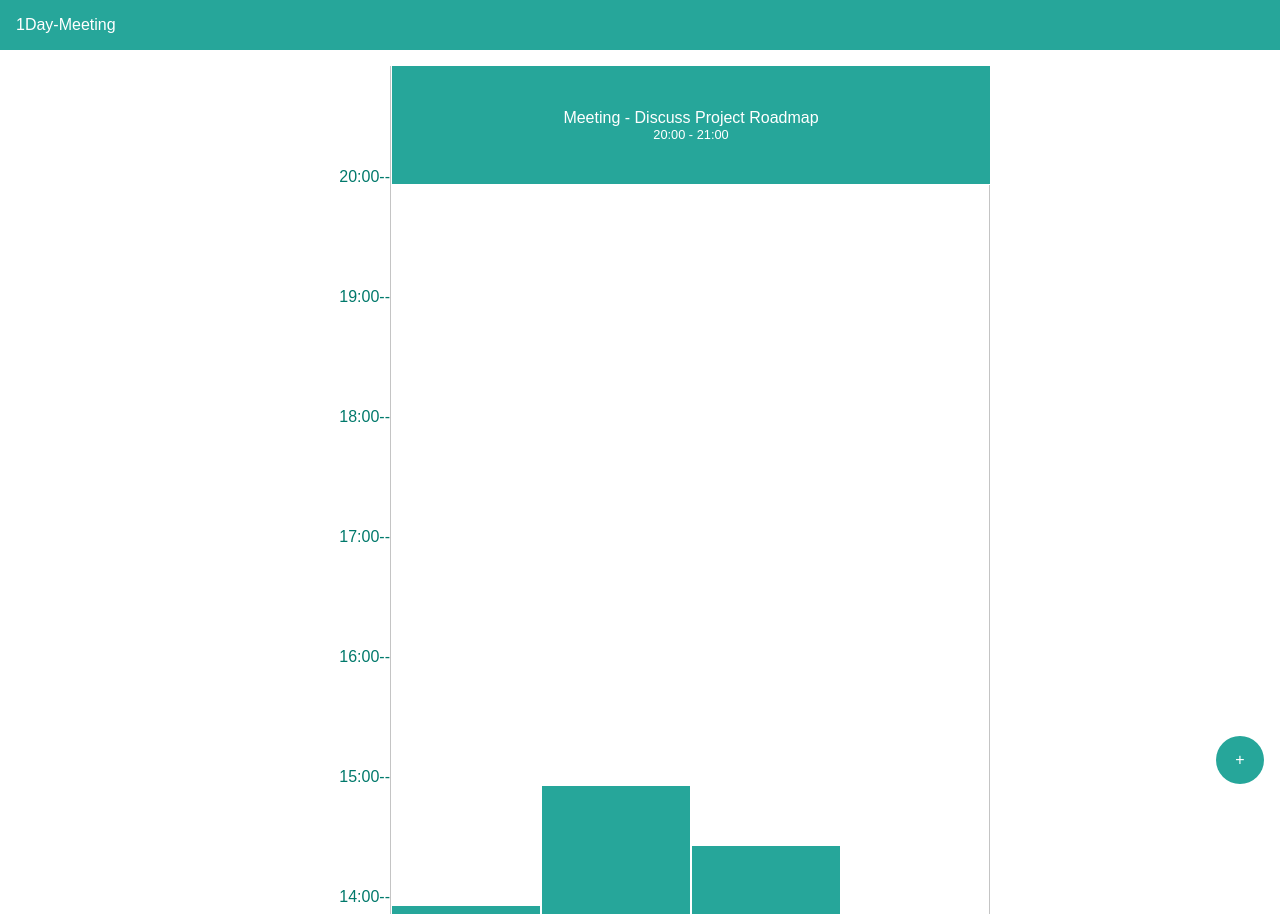
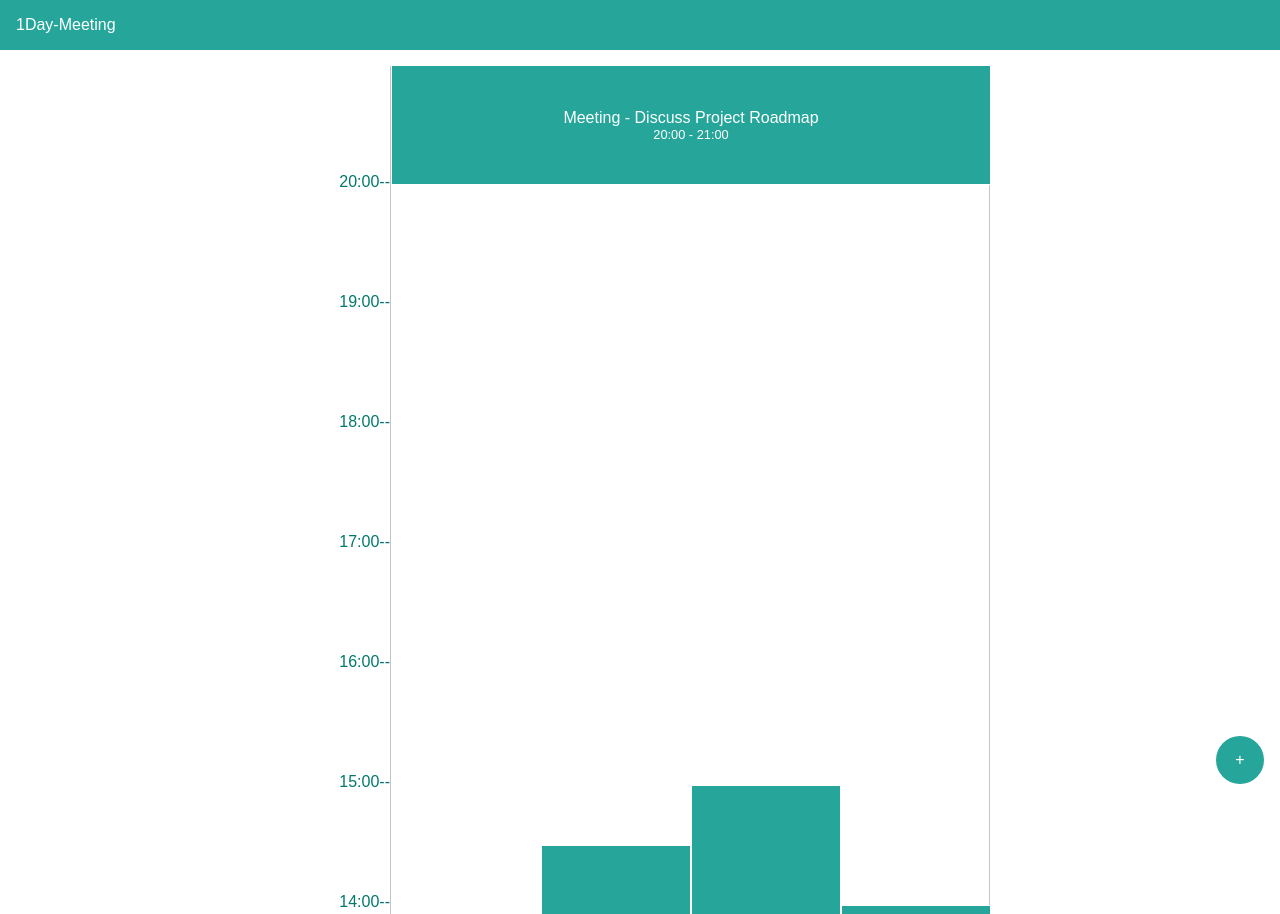
Before and after one commit to msrikanth508/1day-meeting-app, a website built with Parcel: page index.html in a window 1280 px wide. Shown: the top 914 px of the page. Built offline with nearby package versions, Linux system fonts and the light colour scheme.

```diff
--- a/src/CSS/styles.css
+++ b/src/CSS/styles.css
@@ -1,6 +1,6 @@
 :root {
   --primary-color: #26a69a;
-    --secondary-color: #00796b
+  --secondary-color: #00796b;
 }
 
 body {
@@ -28,7 +28,6 @@
   display: flex;
   flex-direction: row;
   margin-bottom: 1em;
-
 }
 .app__body {
   height: inherit;
@@ -48,13 +47,22 @@
   flex-direction: column;
 }
 
-.app__body--value {
-    font-size: .8em;
-}
-
 .app__body--slot:hover {
   background: var(--secondary-color);
 }
+
+.app__body--value {
+  font-size: 0.8em;
+}
+
+.app__body--title {
+  width: 100%;
+  white-space: nowrap;
+  overflow: hidden;
+  text-overflow: ellipsis;
+  text-align: center;
+}
+
 .app__ruler {
   position: relative;
   width: 100px;
@@ -62,8 +70,14 @@
   display: flex;
   flex-direction: column;
   flex-flow: column-reverse;
+}
 
-}
+/* .app__ruler::after {
+    content: '21:00--';
+    display: block;
+    text-align: right;
+    color: var(--secondary-color);
+} */
 
 .app__ruler--label {
   color: var(--secondary-color);
@@ -72,12 +86,14 @@
   justify-content: flex-end;
   align-items: flex-end;
   display: flex;
+  position: relative;
+  top: 5px;
 }
 
-.app__ruler--label::after {
-    content: '--';
+/* .app__ruler--label::after {
+  content: "--";
   display: block;
-}
+} */
 
 .add {
   position: fixed;
--- a/src/JS/App.js
+++ b/src/JS/App.js
@@ -41,7 +41,7 @@
 
     requestAnimationFrame(() => {
       // scroll to bottom of the page
-      window.scrollTo(0, document.body.scrollHeight);
+      // window.scrollTo(0, document.body.scrollHeight);
     });
   }
   /**
--- a/src/JS/Calendar.js
+++ b/src/JS/Calendar.js
@@ -1,9 +1,8 @@
 import Event from "./Event";
-import data from "./eventsData";
 
 /**
+ *
  * Calendar
- *
  * @export
  * @class Calendar
  */
@@ -21,52 +20,36 @@
     // sort all events
     this.events.sort((a, b) => a.start - b.start);
 
-    const results = [];
-    const totalEvents = this.events.length;
+    const groups = [];
+    let output = [];
+    const totalWidth = 600;
+    let currentGroup;
+    let lastEnd = -1;
 
-    // find overlapping events
-    for (let i = 0; i < totalEvents; i++) {
-      let pEvent = this.events[i];
-      let nOverlaps = 0;
-      for (let j = 0; j < totalEvents; j++) {
-        var nEvent = this.events[j];
-        if (
-          (nEvent.start < pEvent.end && nEvent.end > pEvent.start) ||
-          (nEvent.end < pEvent.start && nEvent.start > pEvent.end)
-        ) {
-          nOverlaps++;
-        }
+    this.events.forEach((event, index) => {
+      if (!currentGroup || lastEnd <= event.start) {
+        currentGroup = [];
+        groups.push(currentGroup);
       }
+      currentGroup.push(event);
+      lastEnd = Math.max(lastEnd, event.end);
+    });
 
-      results.push({
-        ...pEvent,
-        eventCount: nOverlaps
-      });
-    }
+    groups.forEach(group => {
+      const width = totalWidth / group.length;
+      output = group.reduce((acc, item, index) => {
+        acc.push({
+          ...item,
+          bottom: `${item.start * 2}px`, // 1min = 2px;
+          height: `${(item.end - item.start) * 2}px`,
+          left: `${width * index}px`,
+          width: `${width}px`
+        });
+        return acc;
+      }, output);
+    });
 
-    let totalOverlap = 600;
-    let prevEventCount;
-    return results.reduce((acc, item) => {
-      prevEventCount = item.eventCount;
-      const width = 600 / item.eventCount;
-      let left = 0;
-      if (item.eventCount !== 1) {
-        left = `${totalOverlap - width}px`;
-        totalOverlap -= width;
-      }
-      acc.push({
-        ...item,
-        bottom: `${item.start * 2}px`,
-        height: `${(item.end - item.start) * 2}px`,
-        left,
-        width: `${width}px`
-      });
-
-      if (totalOverlap === 0) {
-        totalOverlap = 600;
-      }
-      return acc;
-    }, []);
+    return output;
   }
   /**
    *
--- a/src/JS/Layout.js
+++ b/src/JS/Layout.js
@@ -57,7 +57,7 @@
       DomUtils.createElement(rulerElement, {
         type: "div",
         props: {
-          innerText: `${DomUtils.formatAsTwoDigits(9 + i)}:00`,
+          innerText: `${DomUtils.formatAsTwoDigits(9 + i)}:00--`,
           className: "app__ruler--label"
         }
       });
```
Also changed, not shown: README.md. Lines whose indentation alone changed are shown as unchanged.
